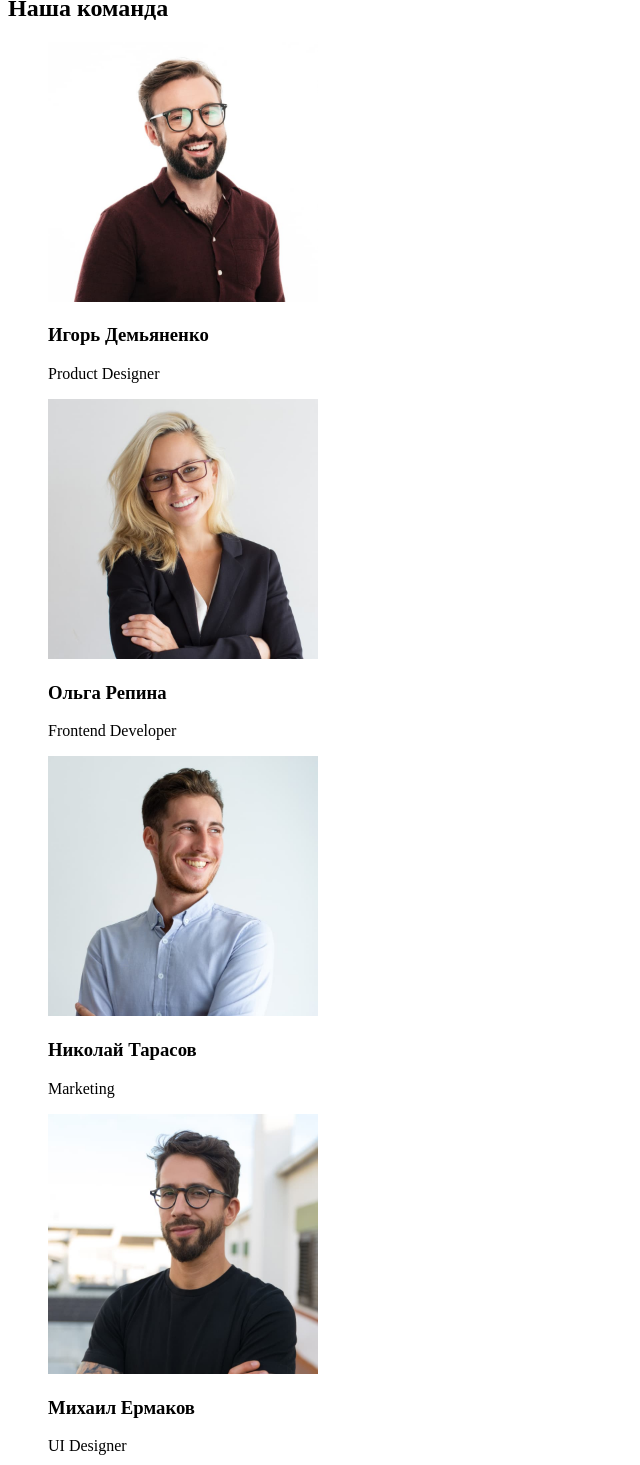
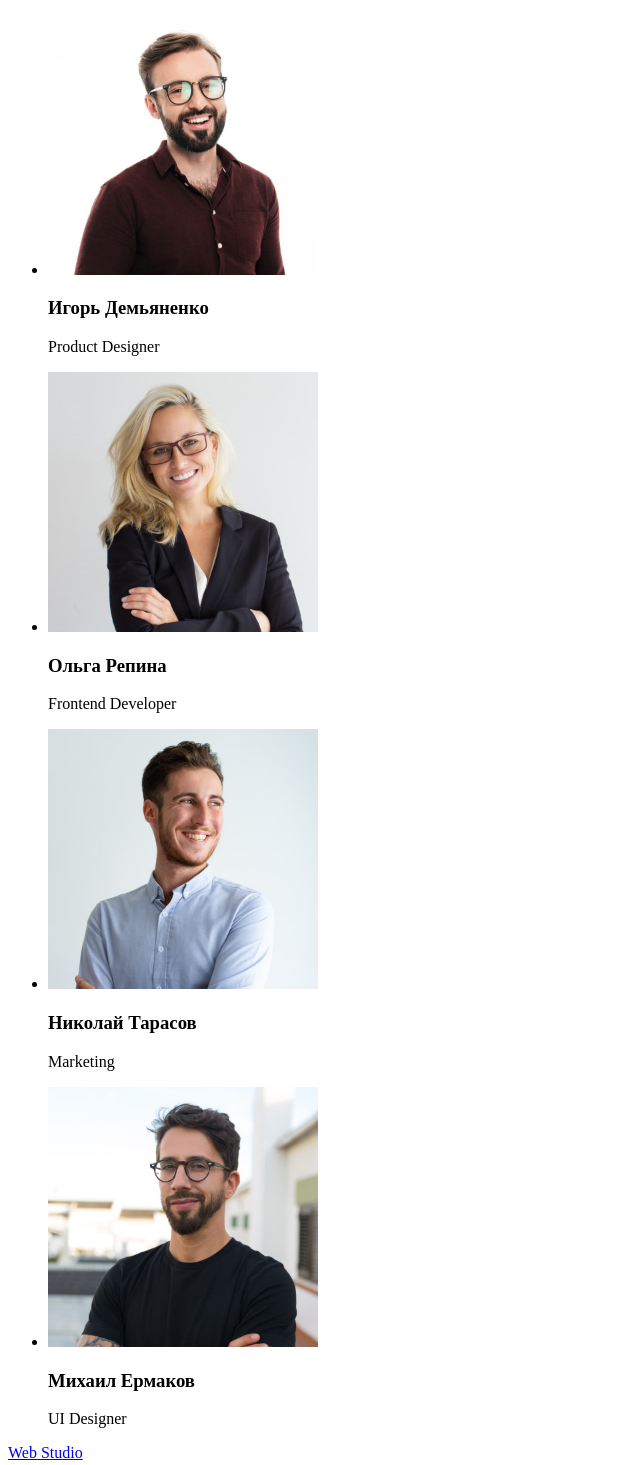
Before and after one commit to Vitaliy-Danilchik/goit-markup-hw-1, a plain HTML site: page index.html in a window 1280 px wide. Shown: the part 1635-3100 px from the top of the page, without its empty margins (0-640 px from the left). Drawn offline with Linux system fonts and the light colour scheme.

Commit message:
homework without mistake 2
test number two.
without <br/>, <figure>, <figcaption>
with <ul> and <li>

```diff
--- a/index.html
+++ b/index.html
@@ -21,7 +21,7 @@
         </ul>
     </header>
     <section>
-        <h1>Эффективные решения<br/>для вашего бизнеса</h1>
+        <h1>Эффективные решения для вашего бизнеса</h1>
         <button type="button"> Заказать услугу</button>
     </section>
     <section>
@@ -55,22 +55,19 @@
     </section>
     <section>
         <h2>Наша команда</h2>
-        <figure>
-            <img src="./images/img4.jpg" alt="Игорь Демьяненко" width="270"/>
-            <figcaption><h3>Игорь Демьяненко</h3><p>Product Designer</p></figcaption>
-        </figure>
-        <figure>
-            <img src="./images/img5.jpg" alt="Ольга Репина" width="270"/>
-            <figcaption><h3>Ольга Репина</h3><p>Frontend Developer</p></figcaption>
-        </figure>
-        <figure>
-            <img src="./images/img6.jpg" alt="Николай Тарасов" width="270"/>
-            <figcaption><h3>Николай Тарасов</h3><p>Marketing</p></figcaption>
-        </figure>
-        <figure>
-            <img src="./images/img7.jpg" alt="Михаил Ермаков" width="270"/>
-            <figcaption><h3>Михаил Ермаков</h3><p>UI Designer</p></figcaption>
-        </figure>
+        <ul>
+            <li><img src="./images/img4.jpg" alt="Игорь Демьяненко" width="270"/>
+            <h3>Игорь Демьяненко</h3><p>Product Designer</p></li>
+
+            <li><img src="./images/img5.jpg" alt="Ольга Репина" width="270"/>
+            <h3>Ольга Репина</h3><p>Frontend Developer</p></li>
+
+            <li><img src="./images/img6.jpg" alt="Николай Тарасов" width="270"/>
+            <h3>Николай Тарасов</h3><p>Marketing</p></li>
+
+            <li><img src="./images/img7.jpg" alt="Михаил Ермаков" width="270"/>
+            <h3>Михаил Ермаков</h3><p>UI Designer</p></li>
+        </ul>
     </section>
     <footer>
         <a class = "logo" href="/index.html">Web Studio</a>
```
